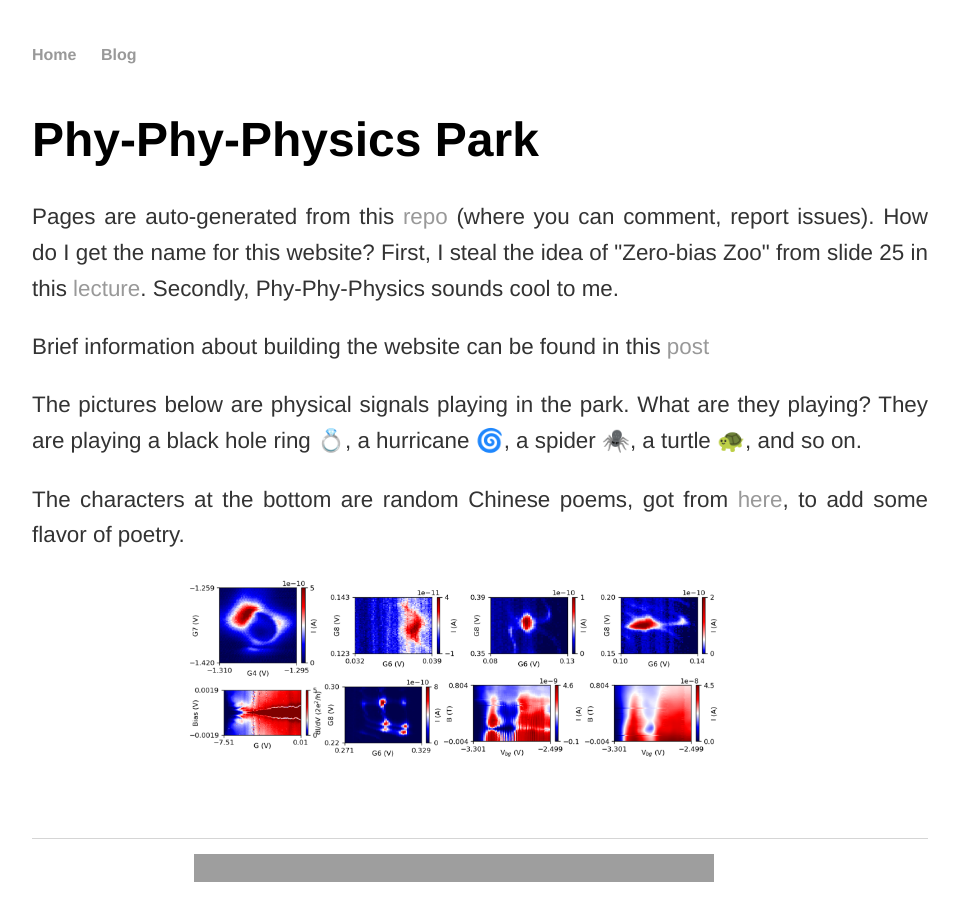
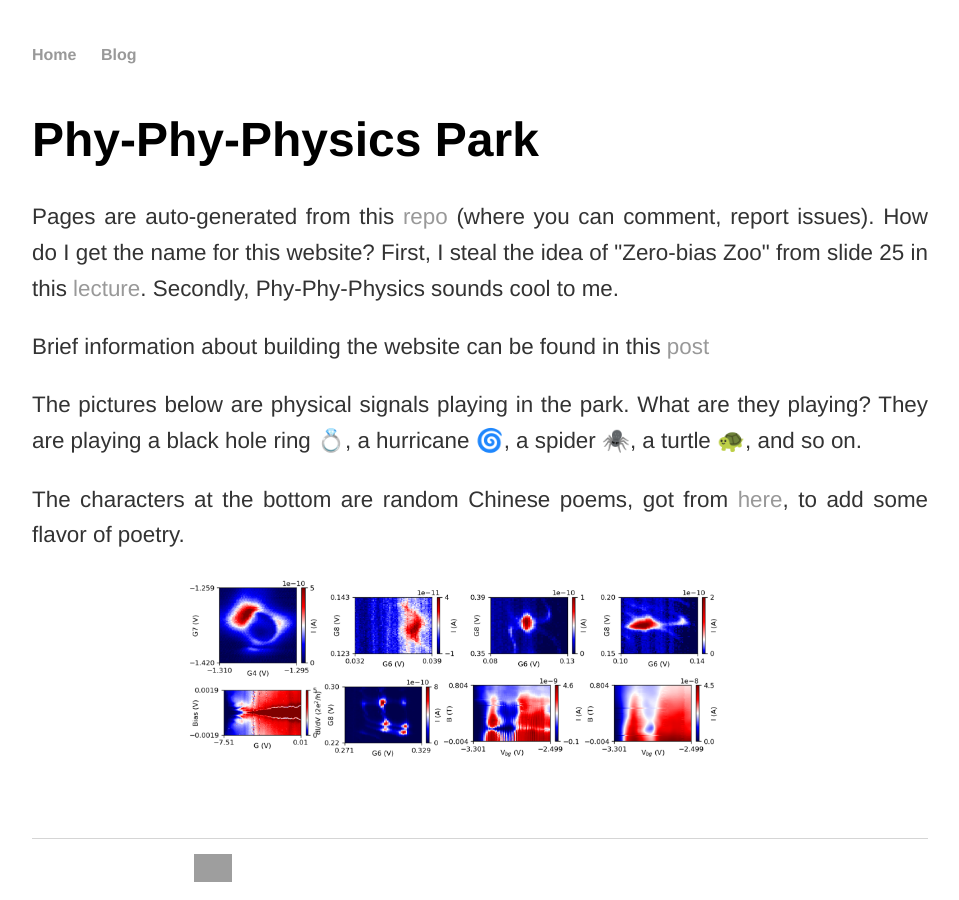
Before and after one commit to cover-me/cover-me.github.io, a Jekyll site: the page built from index.html, in a window 1280 px wide. Shown: the whole page, without its empty margins (160-1119 px from the left). Built offline with Jekyll 4.4.1, drawn with Linux system fonts in a browser that asks for light colours; emoji names are drawn with the system emoji font; grey boxes are pictures that could not be loaded.

Commit message:
Update main.css

```diff
--- a/css/main.css
+++ b/css/main.css
@@ -64,8 +64,8 @@ video {
 }
 
 footer img {
-    height: 2.2em;
-    width: auto;
+    height: 2.2em!important;
+    width: auto!important;
 }
 
 /* codes highlighting, copy from http://loyc.net/res/css/syntax.css*/
@@ -152,7 +152,7 @@ footer img {
       width: 80%;
     }
   footer img {
-      margin-left: 0;
-      height: auto;
+      margin-left: 0!important;
+      height: auto!important;
     }
 }
```
